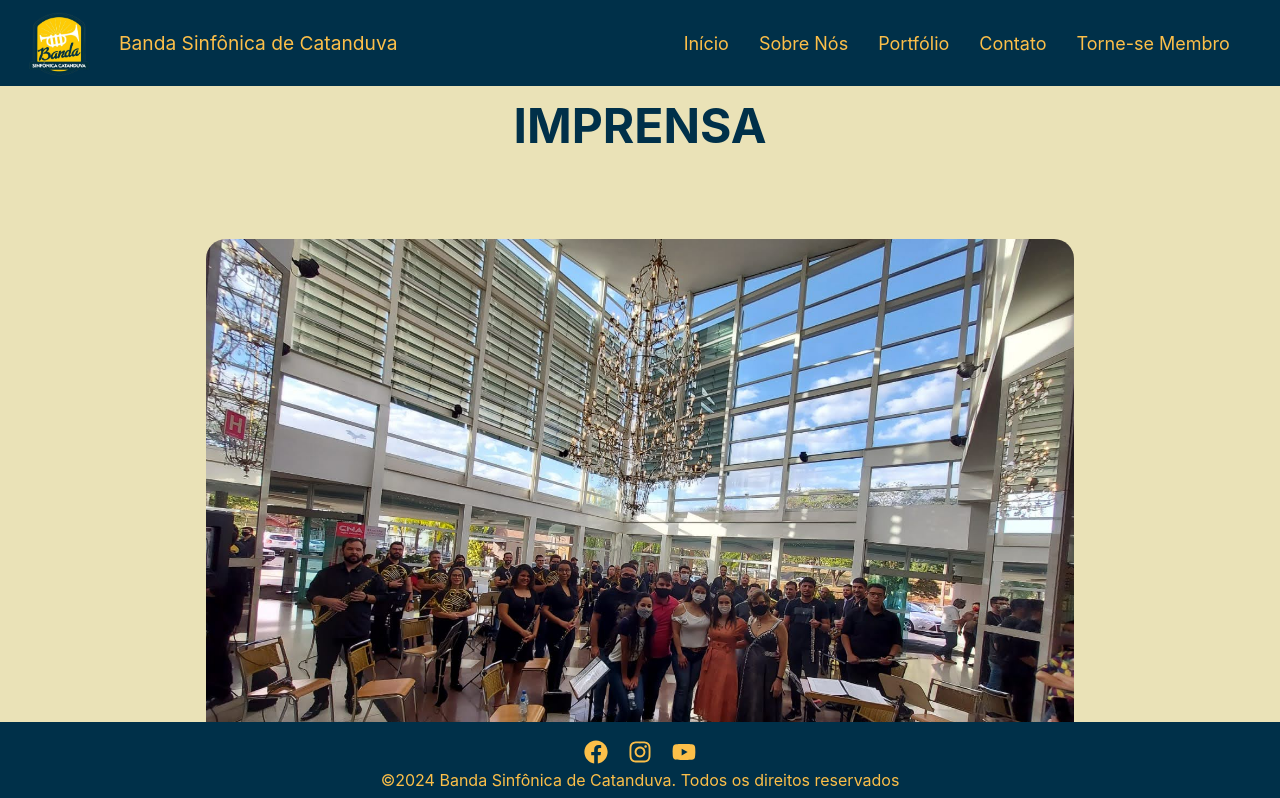
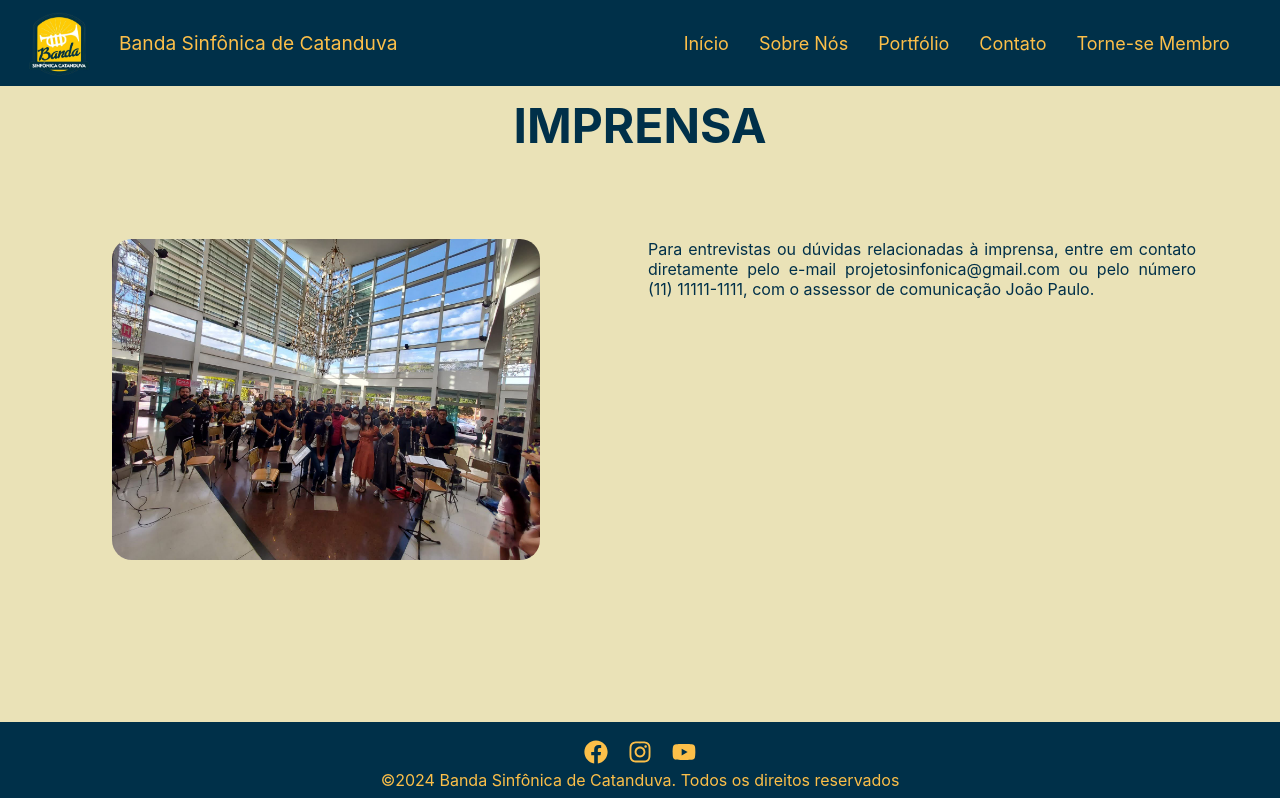
Before and after one commit to Rosi-SB/banda.sinfonica.catanduva, a React (Create React App) app: page /contact in a window 1280 px wide. Shown: the top 798 px of the page. Built offline with nearby package versions, Linux system fonts and the light colour scheme; the HTML template or start-up script is replaced by a standard one.

Commit message:
Update Contact.module.css

```diff
--- a/src/pages/Contact/Contact.module.css
+++ b/src/pages/Contact/Contact.module.css
@@ -2,7 +2,7 @@
     height: 100vh;
     padding: 20px;
 }
-.contact div{
+.contact{
     column-count: 2;
 }
 .contact img{
```
